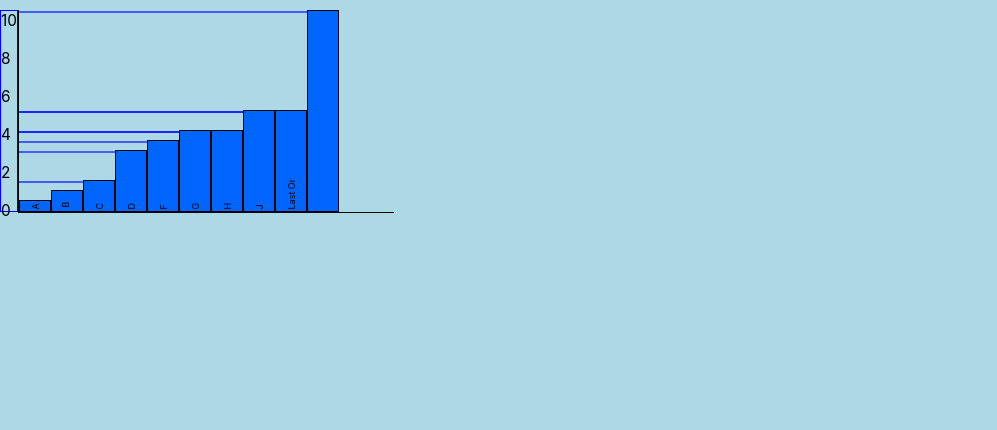
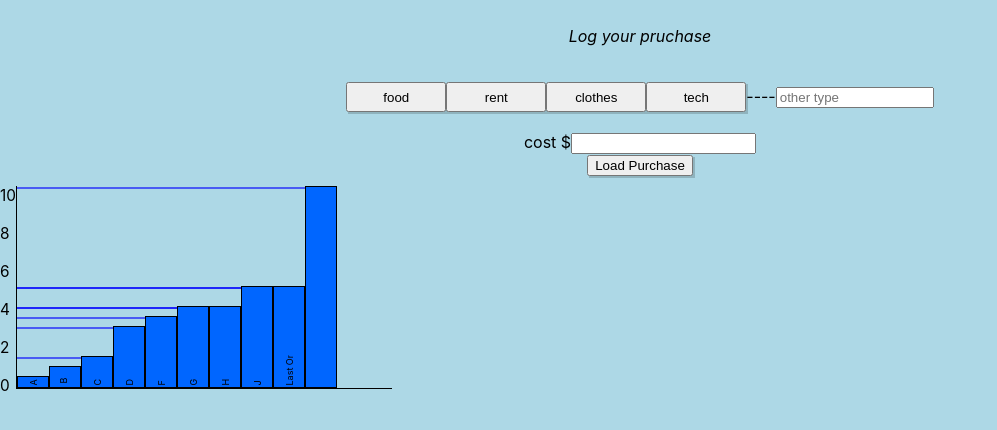
Before and after one commit to edwinsn/expenseseyes, a React (Create React App) app: page / in a window 1280 px wide. Shown: the top 430 px of the page, without its empty margins (0-997 px from the left). Built offline with nearby package versions, Linux system fonts and the light colour scheme.

Commit message:
Added some fields for the user data and its styles

```diff
--- a/package.json
+++ b/package.json
@@ -6,6 +6,7 @@
     "@testing-library/jest-dom": "^5.11.9",
     "@testing-library/react": "^11.2.3",
     "@testing-library/user-event": "^12.6.0",
+    "axios": "^0.21.1",
     "chart.js": "^2.9.4",
     "react": "^17.0.1",
     "react-chartjs-2": "^2.11.1",
--- a/src/App.js
+++ b/src/App.js
@@ -1,9 +1,44 @@
 import Bar from './Components/Bar'
+import './assets/css/App.css'
+import {postNewPurchase, getPurchases} from './getAndPostFuctions'
+import {useDebugValue, useEffect} from 'react'
+import {addCategoryOnEnter} from './addCategory'
+
 
 function App() {
+
+  // useEffect(()=>{
+  //   getPurchases();
+  // },[])
+
   return (
     <div className="App">
-        <Bar heights={[10,30,20,60,70,100,80,100,80,200]} labels={["A", "B","C","D","F","G","H","J","Last One"]} />
+
+      <section className="">
+        <p className="title"><em>Log your pruchase</em></p><br />
+        <div className="center">
+          <div className="types inline1">
+            <button>food</button>
+            <button>rent</button>
+            <button>clothes</button>
+            <button>tech</button>
+          </div>----
+          <input onKeyUp={addCategoryOnEnter} className="otherType inline1" type ="text" placeholder="other type"></input>
+        </div>
+
+<br />
+        <div className="cost center">
+          <div >cost $</div>
+          <input  type="number"></input>
+        </div>
+        <div className="center">
+        <button className="center" onClick={postNewPurchase}>Load Purchase</button>
+        </div>
+      </section>
+
+
+      <Bar heights={[10,30,20,60,70,100,80,100,80,200]} labels={["A", "B","C","D","F","G","H","J","Last One"]} />
+      <script ></script>
     </div>
   );
 }
--- a/src/Components/Bar.js
+++ b/src/Components/Bar.js
@@ -35,13 +35,12 @@ render(){
     barStyles.forEach((Style,index)=>{
 
         let adjustLabel = 22;
-            console.log(right)
+
         bars.push(<div key= {index} className="bar inline" style={Style}>
                       <div className="horizontalLines" style={{width:right+"px"}}></div>
                       <p className="label" style={{marginTop:(Style['height'].slice(0,-2)-adjustLabel)+"px"}} >{this.props.labels[index]}</p>
                   </div>);
         right +=this.props.heights.length*this.props.widths[0].width.slice(0,-2)*index+2;
-        console.log(right)
 
     });
 
@@ -56,7 +55,7 @@ let paddingTop = "19px"
         paddingTop= (i===maxHeight/40)?0:paddingTop;
 
         frecuences.unshift(
-            <div  style={{...frecuencesfontSize,paddingTop:paddingTop}}>{2*i}</div>
+            <div key={i} style={{...frecuencesfontSize,paddingTop:paddingTop}}>{2*i}</div>
         );
     }
 
--- /dev/null
+++ b/src/addCategory.js
@@ -0,0 +1,27 @@
+let brCount=0;
+
+const addCategory=()=>{
+    let newCategoryInput=document.querySelector(".otherType")
+    if(newCategoryInput.value.length>0){
+        let categoriesDiv=document.querySelector(".types");
+        let newCategory = document.createElement("button");
+
+        newCategory.innerText = newCategoryInput.value;
+
+        if((categoriesDiv.childElementCount-(brCount))%4===0){
+          categoriesDiv.appendChild(document.createElement("br"))
+          brCount++;
+        }
+        categoriesDiv.appendChild(newCategory);
+
+    }
+
+}
+
+
+export const addCategoryOnEnter=(event)=>{
+
+    if(event.keyCode===13){
+        addCategory();
+    }
+}
--- /dev/null
+++ b/src/assets/css/App.css
@@ -0,0 +1,39 @@
+button{
+    box-shadow: 2px 2px rgba(0, 0, 0, 0.171);
+    overflow: hidden;
+    white-space: nowrap;
+}
+button:focus{
+    background-color: #5902FA;
+}
+
+.center{
+    text-align: center;
+}
+
+.otherType{
+    width: 150px;
+    display: inline-block;
+}
+
+.title{
+    text-align: center;
+}
+
+.cost >*{
+    display:inline;
+}
+
+.cate{
+    width: 410px;
+}
+
+
+.types >*{
+    height: 30px;
+    width: 100px;
+}
+
+.inline1{
+    display: inline-table  ;
+}
--- a/src/assets/css/bar.css
+++ b/src/assets/css/bar.css
@@ -17,7 +17,6 @@ body{
   overflow: hidden;
 }
 .frecuences{
-  border: 1px solid blue;
   float: left;
 }
 
--- /dev/null
+++ b/src/getAndPostFuctions.js
@@ -0,0 +1,14 @@
+import axios from 'axios';
+
+let url = "https://jsonbox.io/box_4bb2630da915a12991a3";
+
+
+
+export const postNewPurchase = async()=>{
+    let response = await axios.post(url+"/purchases",{name:"An A violin string",price:30})
+    console.log(response)
+}
+export const getPurchases = async()=>{
+    let {data,status} = await axios.get(url)
+
+}
```
Also changed, not shown: 1 other file (tests, documents, lock files or other folders).
